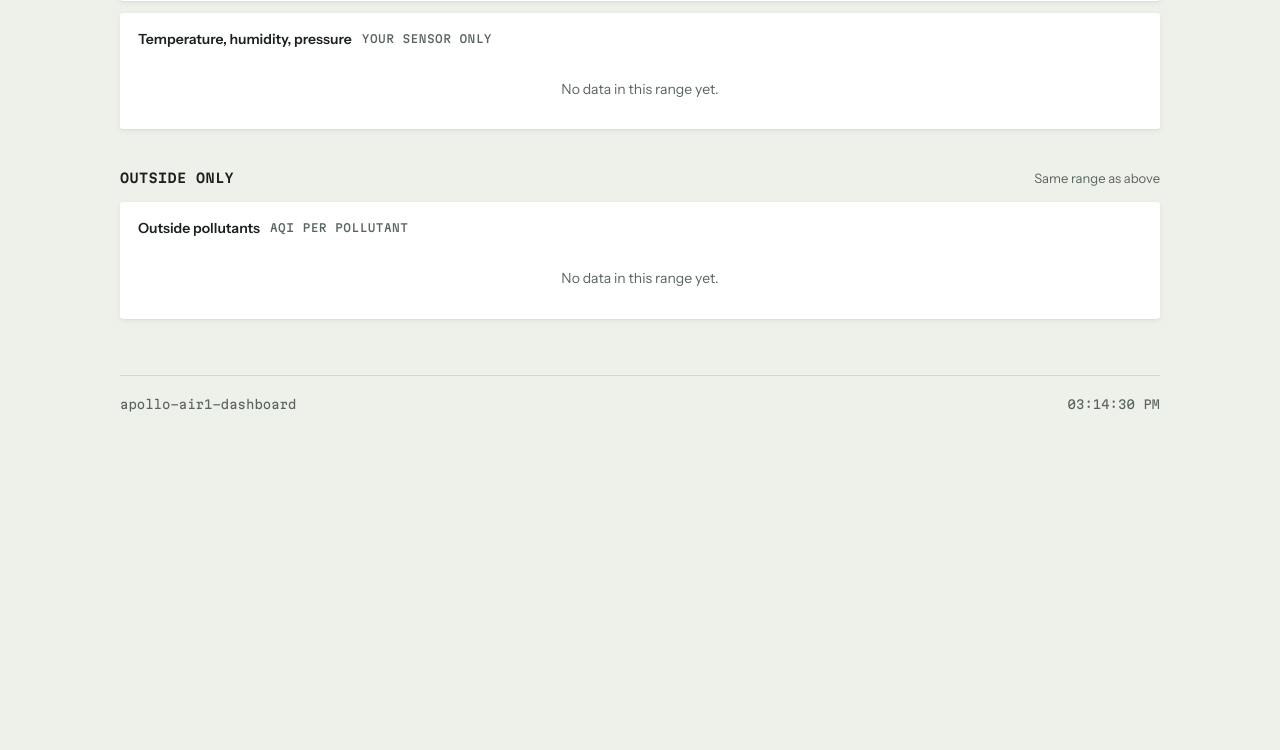
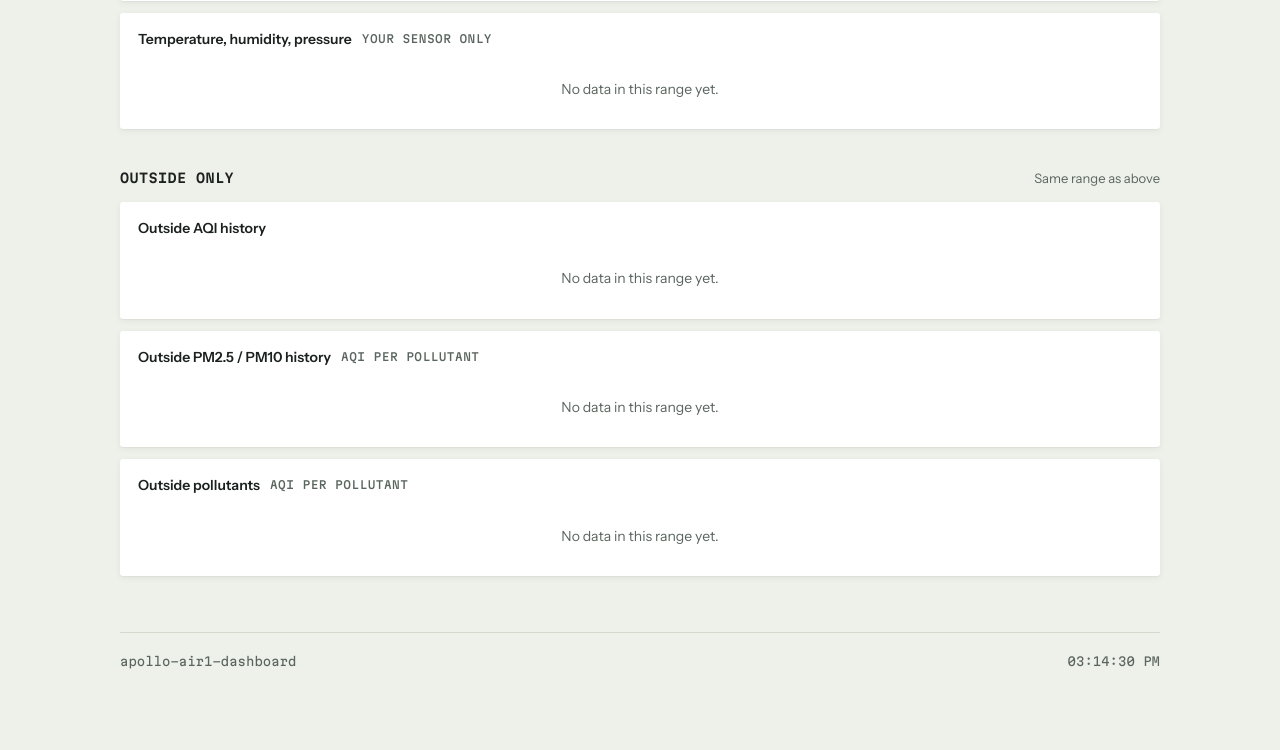
Before and after one commit to ncrosty58/apollo-air1-dashboard, a Flask app: page /technical in a window 1280 px wide. Shown: the part 627-1377 px from the top of the page. Before the commit the page ends 1039 px from the top, so only its background shows below. Run offline with Flask 3, Linux system fonts and the light colour scheme; data that the repository does not hold is empty.

Commit message:
Details views default to AQI; align dashboard rows and Technical layout
The Technical/Indoor Details pages defaulted to raw engineering units
(µg/m³, ppb) -- fine for an engineer, not for the family this app is
for. They now default to AQI like the Dashboard and Forecast already
do, with the same AQI/Units toggle added to Technical's settings panel.

Also:
- Dashboard's Inside rack now leads with PM2.5 (read in AQI, matching
  Outside) so it lands on the same row as Outside's own PM2.5 -- the
  one pollutant both sides share -- letting a glance across the two
  racks compare them directly.
- Technical's "Outside only" charts are now three fixed cards in a
  fixed order for every Home/Away + provider combination, instead of
  a different subset of cards appearing depending on which provider
  was selected. Each card degrades gracefully in place (fewer rows, or
  an empty state) rather than disappearing and reflowing the page.

Co-Authored-By: Claude Sonnet 5 <noreply@anthropic.com>

```diff
--- a/static/technical.js
+++ b/static/technical.js
@@ -2,10 +2,11 @@
   "use strict";
 
   // fmt / timeAgo / bandVar / escapeHtml / formatConcentrationUnits /
-  // seriesFor and the provider constants come from common.js; the SVG chart
-  // renderers (measureWidth / renderRowChart / renderOverlayRowChart) from
-  // chart.js; bandFromAqi / aqiFromConcentration / bandForConcentration from
-  // aqi.js. Theme toggle, settings panel, and clock self-init in common.js.
+  // seriesFor / readoutMode and the provider constants come from common.js;
+  // the SVG chart renderers (measureWidth / renderRowChart /
+  // renderOverlayRowChart) from chart.js; bandFromAqi / aqiFromConcentration /
+  // bandForConcentration from aqi.js. Theme toggle, settings panel, and clock
+  // self-init in common.js.
 
   function formatObservedHour(hour) {
     if (typeof hour !== "number") return "—";
@@ -62,6 +63,17 @@
       .filter((p) => typeof p.v === "number");
   }
 
+  // Same shape as renderPollutantRows, but each raw concentration series is
+  // converted onto the 0-500 AQI scale first -- the Readout=AQI counterpart
+  // used for the non-technical default. defs: [key, label, parameter, units][]
+  function renderPollutantAqiRows(chartElId, points, defs, rangeLabel, chartLabel) {
+    const rows = defs.map(([key, label, parameter, units]) => ({
+      label, unit: "", decimals: 0, bandFor: bandFromAqi,
+      points: toAqiSeries(seriesFor(points, key, null).points, parameter, units),
+    }));
+    renderRowChart(document.getElementById(chartElId), rows, { leftLabel: rangeLabel, label: chartLabel });
+  }
+
   // AirNow is the only provider that gives *only* a computed AQI, never a
   // raw concentration -- Google, PurpleAir, and OpenWeatherMap all report
   // real µg/m³/ppb numbers (owm.py and purpleair.py deliberately reuse
@@ -96,7 +108,11 @@
       },
     ], { leftLabel: rangeLabel, label: "Inside vs outside AQI history" });
 
-    if (providerGivesConcentrations()) {
+    // AQI is the default (non-technical) read regardless of provider --
+    // AirNow's own pm2_5_aqi/pm10_aqi fields are used directly, everyone
+    // else's raw concentration is converted. Readout=Units switches to the
+    // real µg/m³ numbers, only available for providers that report them.
+    if (readoutMode() === "units" && providerGivesConcentrations()) {
       renderOverlayRowChart(document.getElementById("chart-inside-outside-pollutants"), [
         {
           label: "PM2.5", unit: " µg/m³", decimals: 1,
@@ -110,16 +126,25 @@
         },
       ], { leftLabel: rangeLabel, label: "Inside vs outside pollutant concentration history" });
     } else {
+      // Outside comes straight from AirNow's own pm2_5_aqi/pm10_aqi when it
+      // has no raw concentration to convert; every other provider's history
+      // only ever carries the concentration, so that's converted here too.
+      const outsidePm25 = providerGivesConcentrations()
+        ? toAqiSeries(seriesFor(outsidePoints, "pm2_5_ugm3", null).points, "PM2.5", "MICROGRAMS_PER_CUBIC_METER")
+        : seriesFor(outsidePoints, "pm2_5_aqi", null).points;
+      const outsidePm10 = providerGivesConcentrations()
+        ? toAqiSeries(seriesFor(outsidePoints, "pm10_ugm3", null).points, "PM10", "MICROGRAMS_PER_CUBIC_METER")
+        : seriesFor(outsidePoints, "pm10_aqi", null).points;
       renderOverlayRowChart(document.getElementById("chart-inside-outside-pollutants"), [
         {
           label: "PM2.5 AQI", unit: "", decimals: 0,
           inside: { points: toAqiSeries(seriesFor(insidePoints, "pm2_5_ugm3", null).points, "PM2.5", "MICROGRAMS_PER_CUBIC_METER"), bandFor: bandFromAqi },
-          outside: { points: seriesFor(outsidePoints, "pm2_5_aqi", null).points, bandFor: bandFromAqi },
+          outside: { points: outsidePm25, bandFor: bandFromAqi },
         },
         {
           label: "PM10 AQI", unit: "", decimals: 0,
           inside: { points: toAqiSeries(seriesFor(insidePoints, "pm10_0_ugm3", null).points, "PM10", "MICROGRAMS_PER_CUBIC_METER"), bandFor: bandFromAqi },
-          outside: { points: seriesFor(outsidePoints, "pm10_aqi", null).points, bandFor: bandFromAqi },
+          outside: { points: outsidePm10, bandFor: bandFromAqi },
         },
       ], { leftLabel: rangeLabel, label: "Inside vs outside pollutant AQI history" });
     }
@@ -149,61 +174,78 @@
     ], { leftLabel: rangeLabel, label: "Inside vs outside temperature, humidity, pressure history" });
   }
 
-  // Which non-overlapping pollutants (if any) this provider has beyond
-  // PM2.5/PM10 -- those already live in the Inside vs Outside overlay chart
-  // above, so they're never plotted twice here. AirNow gives per-pollutant
-  // AQI numbers; Google/OpenWeatherMap give raw gas concentrations (same
-  // field names, see providerGivesConcentrations); PurpleAir is PM-only --
-  // a single physical sensor with no gas channel at all -- so it has
-  // nothing left to show in this section once PM is excluded.
-  function outsideExtraPollutantsMode() {
-    if (currentProvider === "airnow") return "aqi";
-    if (currentProvider === "purpleair") return "none";
-    return "gases";
-  }
-
+  // These three cards render in the same order for every mode/provider
+  // combination (see the fixed markup in technical.html) -- only their
+  // content degrades gracefully (a missing row, or an empty state) when the
+  // current combination has nothing for it, rather than the card itself
+  // disappearing and reflowing whatever comes after it.
   function renderOutsideCharts(outsidePoints, rangeLabel) {
-    // Away's plain AQI trend line -- see the card's own comment in
-    // technical.html for why this only shows there (Home already has this
-    // via the Inside-vs-Outside AQI overlay, hidden in Away mode).
-    const isAway = currentMode() === "away";
-    document.getElementById("card-outside-aqi-history").hidden = !isAway;
-    if (isAway) {
+    // The one field every provider's history carries in every mode,
+    // including AirNow's coarse Away series -- always safe to plot.
     renderPollutantRows("chart-outside-aqi-history", outsidePoints, [
       ["aqi", "AQI", "", 0, bandFromAqi],
     ], rangeLabel, "Outside AQI history");
-    }
 
-    // AirNow's away history carries no concentrations at all (see the card's
-    // own comment in technical.html), so this stays hidden for that provider.
-    const showPmHistory = isAway && currentProvider !== "airnow";
-    document.getElementById("card-outside-pm-history").hidden = !showPmHistory;
-    if (showPmHistory) {
+    const showUnits = readoutMode() === "units";
+    // AirNow never gives a raw concentration, only its own computed
+    // pm2_5_aqi/pm10_aqi -- those are only ever populated in Home (its Away
+    // history carries no per-pollutant breakdown at all, see away.py), so
+    // the chart just falls back to its own "no data" state there. Every
+    // other provider's PM fields are µg/m³, so Units mode reads those
+    // directly and AQI mode converts them.
+    if (currentProvider === "airnow") {
+      document.getElementById("pm-history-unit-label").textContent = "AQI per pollutant";
+      renderPollutantRows("chart-outside-pm-history", outsidePoints, [
+        ["pm2_5_aqi", "PM2.5", "", 0, bandFromAqi],
+        ["pm10_aqi", "PM10", "", 0, bandFromAqi],
+      ], rangeLabel, "Outside PM2.5/PM10 AQI history");
+    } else if (showUnits) {
+      document.getElementById("pm-history-unit-label").textContent = "µg/m³";
       renderPollutantRows("chart-outside-pm-history", outsidePoints, [
         ["pm2_5_ugm3", "PM2.5", " µg/m³", 1, (v) => bandForConcentration("PM2.5", v, "MICROGRAMS_PER_CUBIC_METER")],
         ["pm10_ugm3", "PM10", " µg/m³", 1, (v) => bandForConcentration("PM10", v, "MICROGRAMS_PER_CUBIC_METER")],
       ], rangeLabel, "Outside PM2.5/PM10 history");
+    } else {
+      document.getElementById("pm-history-unit-label").textContent = "AQI per pollutant";
+      renderPollutantAqiRows("chart-outside-pm-history", outsidePoints, [
+        ["pm2_5_ugm3", "PM2.5", "PM2.5", "MICROGRAMS_PER_CUBIC_METER"],
+        ["pm10_ugm3", "PM10", "PM10", "MICROGRAMS_PER_CUBIC_METER"],
+      ], rangeLabel, "Outside PM2.5/PM10 AQI history");
     }
 
-    const mode = outsideExtraPollutantsMode();
-    document.getElementById("card-outside-pollutants-aqi").hidden = mode !== "aqi";
-    document.getElementById("card-outside-pollutants-gases").hidden = mode !== "gases";
-
-    if (mode === "gases") {
-      // CO/NO2 used to overlay against AIR-1's MICS-4514 readings, but this
-      // unit doesn't have that sensor -- they're outside-only now, same as
-      // O3/SO2 (which never had an indoor equivalent to begin with).
-      renderPollutantRows("chart-outside-gases", outsidePoints, [
+    // Everything beyond PM2.5/PM10: AirNow gives per-pollutant AQI (O3/NO2
+    // only -- its history carries no CO/SO2), Google/OpenWeatherMap give raw
+    // gas concentrations (same field names, see providerGivesConcentrations),
+    // and PurpleAir is PM-only -- a single physical sensor with no gas
+    // channel at all -- so it gets an explicit empty state rather than a
+    // chart that looks like it's just waiting on data.
+    const pollutantsLabel = document.getElementById("pollutants-unit-label");
+    if (currentProvider === "airnow") {
+      pollutantsLabel.textContent = "AQI per pollutant";
+      renderPollutantRows("chart-outside-pollutants", outsidePoints, [
+        ["o3_aqi", "O3", "", 0, bandFromAqi],
+        ["no2_aqi", "NO2", "", 0, bandFromAqi],
+      ], rangeLabel, "Outside pollutant AQI history");
+    } else if (currentProvider === "purpleair") {
+      pollutantsLabel.textContent = "—";
+      document.getElementById("chart-outside-pollutants").innerHTML =
+        '<div class="empty-state">PurpleAir reports particulates only -- no gas pollutants.</div>';
+    } else if (showUnits) {
+      pollutantsLabel.textContent = "ppb";
+      renderPollutantRows("chart-outside-pollutants", outsidePoints, [
         ["o3_ppb", "O3", " ppb", 1, (v) => bandForConcentration("O3", v, "PARTS_PER_BILLION")],
         ["no2_ppb", "NO2", " ppb", 2, (v) => bandForConcentration("NO2", v, "PARTS_PER_BILLION")],
         ["so2_ppb", "SO2", " ppb", 2, (v) => bandForConcentration("SO2", v, "PARTS_PER_BILLION")],
         ["co_ppb", "CO", " ppb", 2, (v) => bandForConcentration("CO", v, "PARTS_PER_BILLION")],
       ], rangeLabel, "Outside gas concentration history");
-    } else if (mode === "aqi") {
-      renderPollutantRows("chart-outside-pollutants", outsidePoints, [
-        ["o3_aqi", "O3", "", 0, bandFromAqi],
-        ["no2_aqi", "NO2", "", 0, bandFromAqi],
-      ], rangeLabel, "Outside pollutant AQI history");
+    } else {
+      pollutantsLabel.textContent = "AQI per pollutant";
+      renderPollutantAqiRows("chart-outside-pollutants", outsidePoints, [
+        ["o3_ppb", "O3", "O3", "PARTS_PER_BILLION"],
+        ["no2_ppb", "NO2", "NO2", "PARTS_PER_BILLION"],
+        ["so2_ppb", "SO2", "SO2", "PARTS_PER_BILLION"],
+        ["co_ppb", "CO", "CO", "PARTS_PER_BILLION"],
+      ], rangeLabel, "Outside gas AQI history");
     }
   }
 
@@ -237,15 +279,19 @@
     if (titleEl) titleEl.textContent = away ? "Outside history" : "Inside vs Outside";
   }
 
-  // Technical is the engineering view: prefer the raw concentration (µg/m³ /
-  // ppb) when the provider reports one, and fall back to AQI only for providers
-  // that report no concentration (AirNow). Providers now also carry a per-
-  // pollutant AQI used by the Basic dashboard; checking concentration first
-  // keeps this page showing units, not that AQI.
+  // Readout=AQI (the default) is a non-technical read: every pollutant
+  // normalized onto the shared 0-500 scale, computed from the concentration
+  // when the provider gave only that. Anything that can't convert -- NH3 (no
+  // EPA breakpoint) -- is dropped, same as the Basic dashboard and Forecast.
+  // Readout=Units switches to the provider's own concentration (µg/m³/ppb),
+  // falling back to AQI only for providers that report no concentration at
+  // all (AirNow) -- same pattern as forecast.js's pollutantsHtml.
   function pollutantFactorsHtml(pollutants) {
+    const units = readoutMode() === "units";
     return (pollutants || []).map((p) => {
       let valueHtml;
       let band = null;
+      if (units) {
         if (typeof p.concentration_value === "number") {
           valueHtml = `${p.concentration_value}<span class="op-unit">${formatConcentrationUnits(p.concentration_units)}</span>`;
           band = bandForConcentration(p.parameter, p.concentration_value, p.concentration_units);
@@ -255,9 +301,16 @@
         } else {
           valueHtml = "—";
         }
+      } else {
+        const aqi = typeof p.aqi === "number" ? p.aqi
+          : (typeof p.concentration_value === "number" ? aqiFromConcentration(p.parameter, p.concentration_value, p.concentration_units) : null);
+        if (typeof aqi !== "number") return null;
+        valueHtml = String(aqi);
+        band = bandFromAqi(aqi);
+      }
       const colorStyle = band ? ` style="color: ${bandVar(band)}"` : "";
       return `<span class="outside-pollutant">${p.parameter}<span class="op-value"${colorStyle}>${valueHtml}</span></span>`;
-    }).join("");
+    }).filter(Boolean).join("");
   }
 
   /* ---------- outside current reading ---------- */
@@ -373,6 +426,13 @@
     loadOutsideHistorySection(currentRangeOutside);
   });
 
+  // Settings panel's AQI/Units toggle (common.js) -- re-render everything
+  // that reads readoutMode() at its new setting.
+  document.addEventListener("readoutchange", () => {
+    loadOutside();
+    loadOutsideHistorySection(currentRangeOutside);
+  });
+
   /* ---------- init ---------- */
   renderUnitToggle();
   document.getElementById("outside-source-tech").textContent = providerLabel();
--- a/templates/technical.html
+++ b/templates/technical.html
@@ -51,6 +51,13 @@
 <div class="settings-backdrop" id="settings-backdrop" hidden></div>
 <div class="settings-panel" id="settings-panel" role="dialog" aria-label="Settings" hidden>
   <div class="settings-panel-head">Settings</div>
+  <div class="settings-row">
+    <span class="cl-name">Readout</span>
+    <div class="settings-rail readout-toggle" role="tablist" aria-label="Pollutant readout">
+      <button type="button" data-readout="aqi" aria-pressed="true">AQI</button>
+      <button type="button" data-readout="units" aria-pressed="false">Units</button>
+    </div>
+  </div>
   <div class="settings-row">
     <span class="cl-name">Units</span>
     <div class="settings-rail unit-toggle" role="tablist" aria-label="Temperature unit">
@@ -143,45 +150,34 @@
       </div>
     </div>
 
-    <!-- Rows are colored by severity, not pollutant identity -- each row
-         is already labeled by name. Only pollutants with no indoor overlay
-         are here: O3/SO2 have no indoor sensor at all, and CO/NO2 would
-         need the optional MICS-4514 this unit doesn't have. PM2.5/PM10 do
-         overlay (providers with raw concentrations), so those live in the
-         Inside vs Outside section above instead and aren't plotted twice
-         here. Placed last since it's the least central of the outside
-         charts -- everything more directly useful (the current reading,
-         the inside/outside comparison) comes before it. -->
+    <!-- Fixed set of three cards, always rendered in this order regardless
+         of Home/Away or which provider is selected -- same chart in the same
+         slot every time so the page doesn't reshuffle under you when you
+         switch either one (see technical.js's renderOutsideCharts). Each
+         card degrades gracefully in place (a lighter row, or an empty state)
+         when the current mode/provider combination has nothing for it,
+         rather than disappearing and shifting everything below it. Rows are
+         colored by severity, not pollutant identity -- each row is already
+         labeled by name. -->
     <div class="section">
       <div class="section-head">
         <span class="section-title">Outside only</span>
         <span class="section-note">Same range as above</span>
       </div>
-      <!-- Home already has this signal for free -- the outside half of the
-           Inside-vs-Outside AQI overlay above. That section is hidden in Away
-           mode (no indoor reading to compare against), so this is Away's own
-           plain AQI trend line instead -- the one field every provider's
-           history carries, including AirNow's otherwise-empty away chart. -->
-      <div class="chart-card" id="card-outside-aqi-history" hidden>
+      <div class="chart-card" id="card-outside-aqi-history">
         <h4>Outside AQI history</h4>
         <div class="chart-svg-wrap" id="chart-outside-aqi-history"></div>
       </div>
-      <!-- Same reasoning as the AQI card above: Home gets PM2.5/PM10 for
-           free from the Inside-vs-Outside pollutant overlay, hidden in Away
-           mode. Google/OWM/PurpleAir's away history all carry these fields;
-           AirNow's doesn't (its historical endpoint gives no concentrations
-           at all), so this stays hidden for that provider specifically. -->
-      <div class="chart-card" id="card-outside-pm-history" hidden>
-        <h4>Outside PM2.5 / PM10 history <span class="eyebrow" style="font-weight:500">µg/m³</span></h4>
+      <div class="chart-card" id="card-outside-pm-history">
+        <h4>Outside PM2.5 / PM10 history <span class="eyebrow" style="font-weight:500" id="pm-history-unit-label">AQI per pollutant</span></h4>
         <div class="chart-svg-wrap" id="chart-outside-pm-history"></div>
       </div>
-      <div class="chart-card" id="card-outside-pollutants-aqi">
-        <h4>Outside pollutants <span class="eyebrow" style="font-weight:500">AQI per pollutant</span></h4>
+      <!-- Everything beyond PM2.5/PM10 -- O3/SO2 have no indoor sensor at
+           all, and CO/NO2 would need the optional MICS-4514 this unit
+           doesn't have, so none of these ever overlay against Inside. -->
+      <div class="chart-card" id="card-outside-pollutants">
+        <h4>Outside pollutants <span class="eyebrow" style="font-weight:500" id="pollutants-unit-label">AQI per pollutant</span></h4>
         <div class="chart-svg-wrap" id="chart-outside-pollutants"></div>
-      </div>
-      <div class="chart-card" id="card-outside-pollutants-gases" hidden>
-        <h4>Outside gases <span class="eyebrow" style="font-weight:500">ppb</span></h4>
-        <div class="chart-svg-wrap" id="chart-outside-gases"></div>
       </div>
     </div>
 
```
Also changed, not shown: static/common.js (+8 -8 lines), static/dashboard.js (+25 -5 lines), static/indoor.js (+4 -4 lines). Lines whose indentation alone changed are shown as unchanged.
